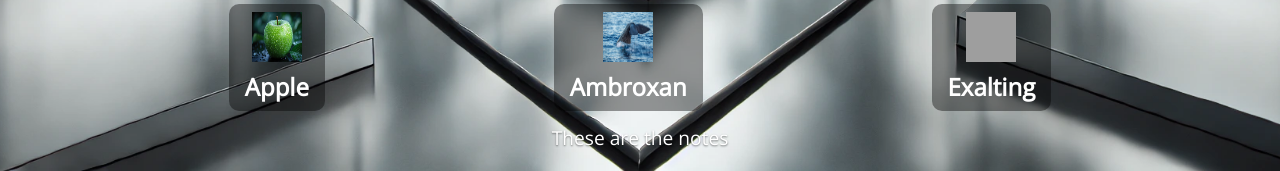
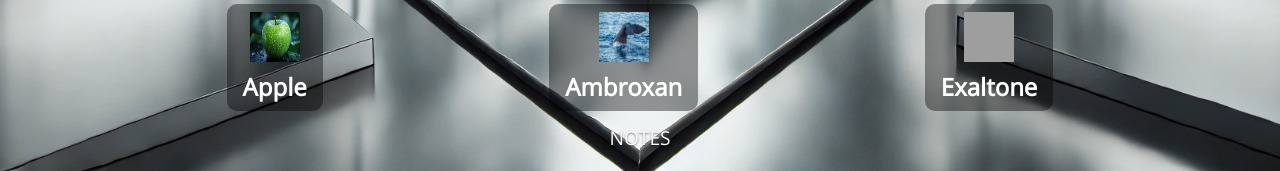
Before and after one commit to coloringwithgray/productpage, a plain HTML site: page index.html in a window 1280 px wide. Shown: the part 629-800 px from the top of the page. Drawn offline with nearby package versions, Linux system fonts and the light colour scheme; grey boxes are pictures that could not be loaded.

Commit message:
Update index.html

```diff
--- a/index.html
+++ b/index.html
@@ -41,12 +41,12 @@
         <p class="note-text">Ambroxan</p>
       </div>
       <div class="note">
-        <img src="skin.jpg" alt="Exalting" class="note-icon" />
-        <p class="note-text">Exalting</p>
+        <img src="skin.jpg" alt="Exaltone" class="note-icon" />
+        <p class="note-text">Exaltone</p>
       </div>
     </div>
 
-    <footer>These are the notes</footer>
+    <footer>NOTES</footer>
   </div>
 </body>
 </html>
```
